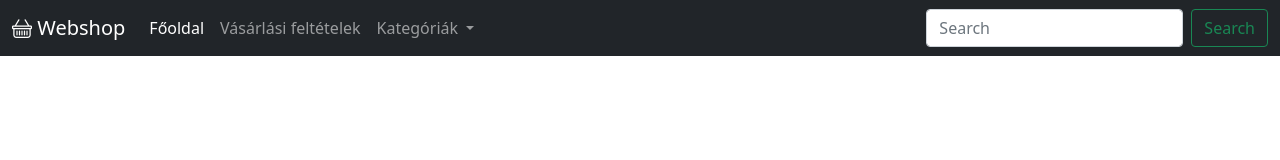
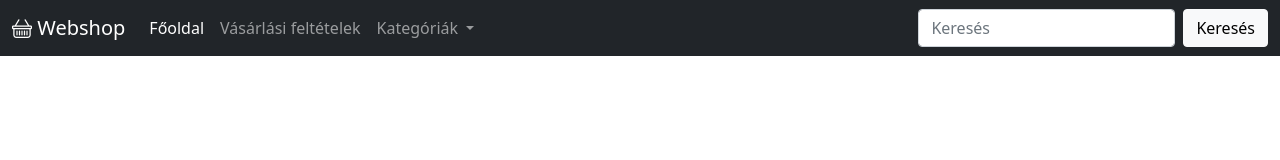
Before and after one commit to csicso488/Weblap, a plain HTML site: page index.html in a window 1280 px wide. Drawn offline with nearby package versions, Linux system fonts and the light colour scheme.

Commit message:
Button hozzáadása

```diff
--- a/index.html
+++ b/index.html
@@ -39,8 +39,8 @@
               </li>
             </ul>
             <form class="d-flex">
-              <input class="form-control me-2" type="search" placeholder="Search" aria-label="Search">
-              <button class="btn btn-outline-success" type="submit">Search</button>
+              <input class="form-control me-2" type="search" placeholder="Keresés" aria-label="Search">
+              <button class="btn btn-light" type="submit">Keresés</button>
             </form>
           </div>
         </div>
```
